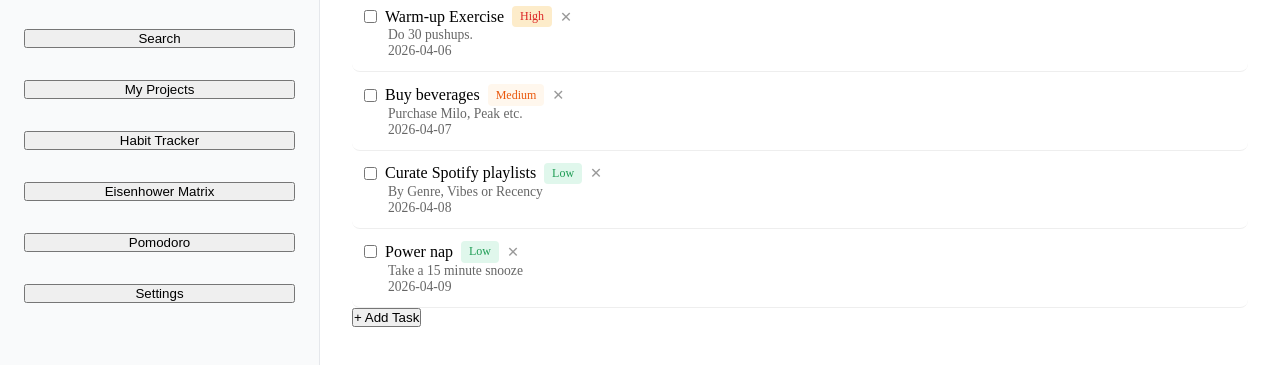
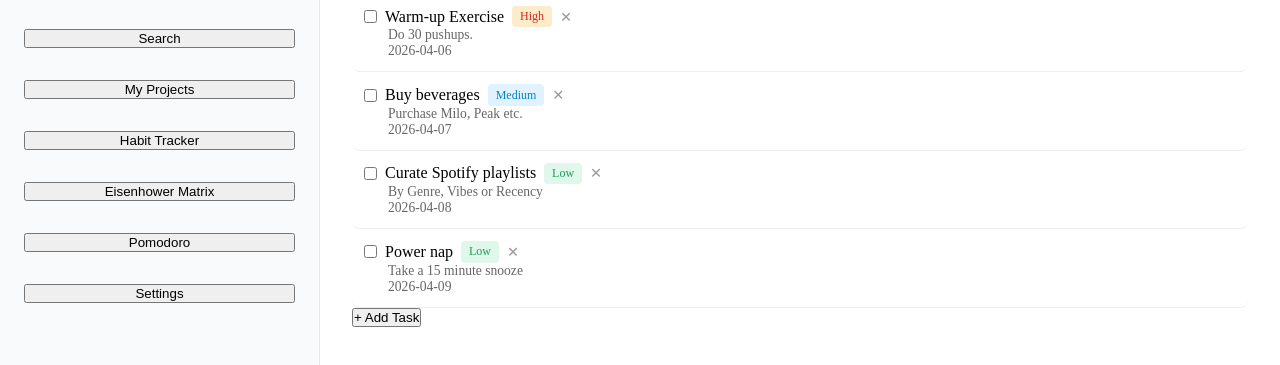
Before and after one commit to JayZeus999/Todo-List, a website built with webpack: page src/template.html in a window 1280 px wide. Shown: the part 75-440 px from the top of the page. Built offline with nearby package versions, Linux system fonts and the light colour scheme.

Commit message:
Change medium priority color theme

```diff
--- a/src/styles.css
+++ b/src/styles.css
@@ -20,8 +20,8 @@
     --priority-low-bg: #e0f7ec;
     --priority-low: #1f9d55;
 
-    --priority-mdm-bg: #fff7ed;;
-    --priority-mdm: #ea580c;
+    --priority-mdm-bg:  #e0f2fe;
+    --priority-mdm: #0284c7;
 
     --priority-high-bg: #fdecca;;
     --priority-high: #dc2626;
```
